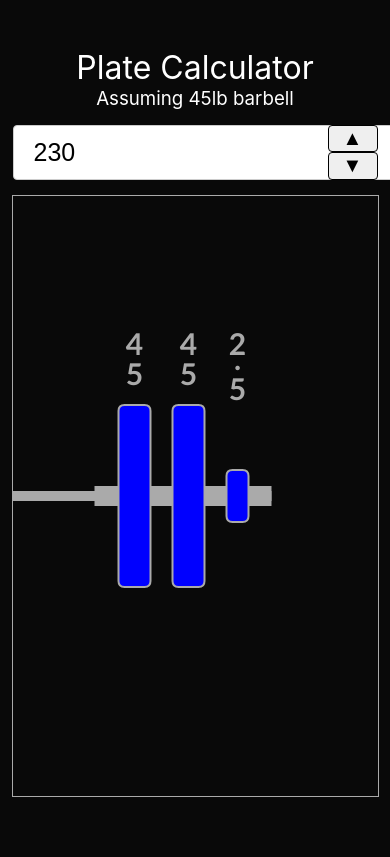
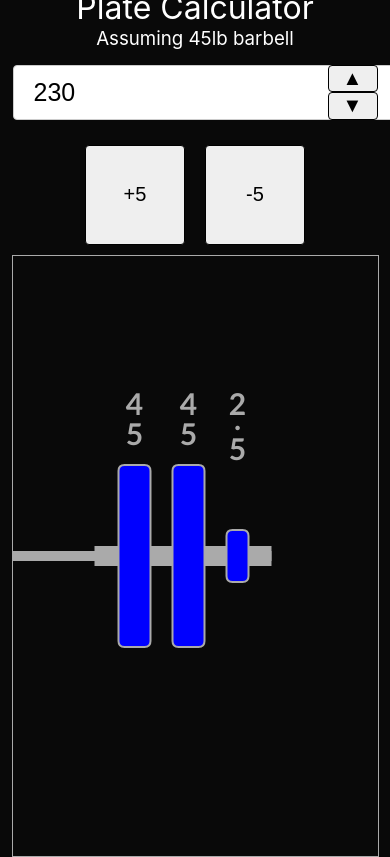
Before and after one commit to sladewasinger/PlateCalculator, a Vue app in the folder client/: page / in a window 390 px wide. Shown: the top 857 px of the page. Built offline with nearby package versions, Linux system fonts and the light colour scheme.

Commit message:
Added big buttons for mobile

```diff
--- a/client/src/components/PlateCalculator.vue
+++ b/client/src/components/PlateCalculator.vue
@@ -140,12 +140,8 @@ function redrawCanvas() {
   }
 }
 
-function adjust(sign: string) {
-  if (sign == "+") {
-    totalWeight.value = Number(totalWeight.value) + 5;
-  } else {
-    totalWeight.value = Number(totalWeight.value) - 5;
-  }
+function adjust(amount: number) {
+  totalWeight.value = Number(totalWeight.value) + amount;
   redrawCanvas();
 }
 </script>
@@ -158,9 +154,13 @@ function adjust(sign: string) {
       <input type="text" v-model="totalWeight" @input="redrawCanvas" />
       <span class="unit">lbs</span>
       <div class="button-container">
-        <button class="up-button" v-on:click="adjust('+')">▲</button>
-        <button class="down-button" v-on:click="adjust('-')">▼</button>
+        <button class="up-button" v-on:click="adjust(1)">▲</button>
+        <button class="down-button" v-on:click="adjust(-1)">▼</button>
       </div>
+    </div>
+    <div class="big-buttons">
+      <button class="big-up-button" v-on:click="adjust(5)">+5</button>
+      <button class="big-down-button" v-on:click="adjust(-5)">-5</button>
     </div>
     <canvas id="canvas"></canvas>
   </div>
@@ -230,4 +230,16 @@ input[type=text] {
   border-radius: 4px;
   cursor: pointer;
 }
+
+.big-up-button,
+.big-down-button {
+  display: inline-block;
+  width: 100px;
+  height: 100px;
+  font-size: 20px;
+  border: 1px solid #000;
+  border-radius: 4px;
+  cursor: pointer;
+  margin: 10px;
+}
 </style>
```
